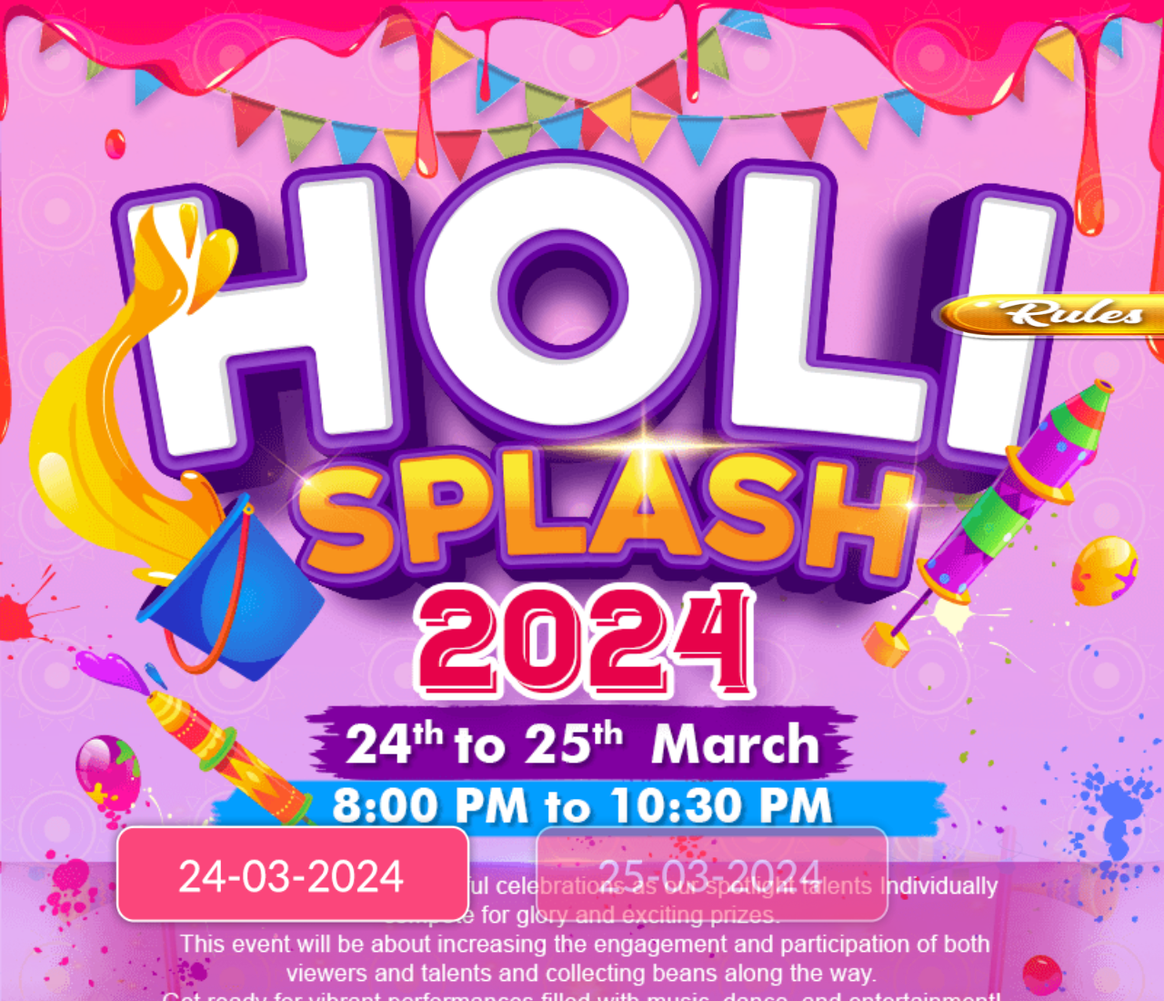
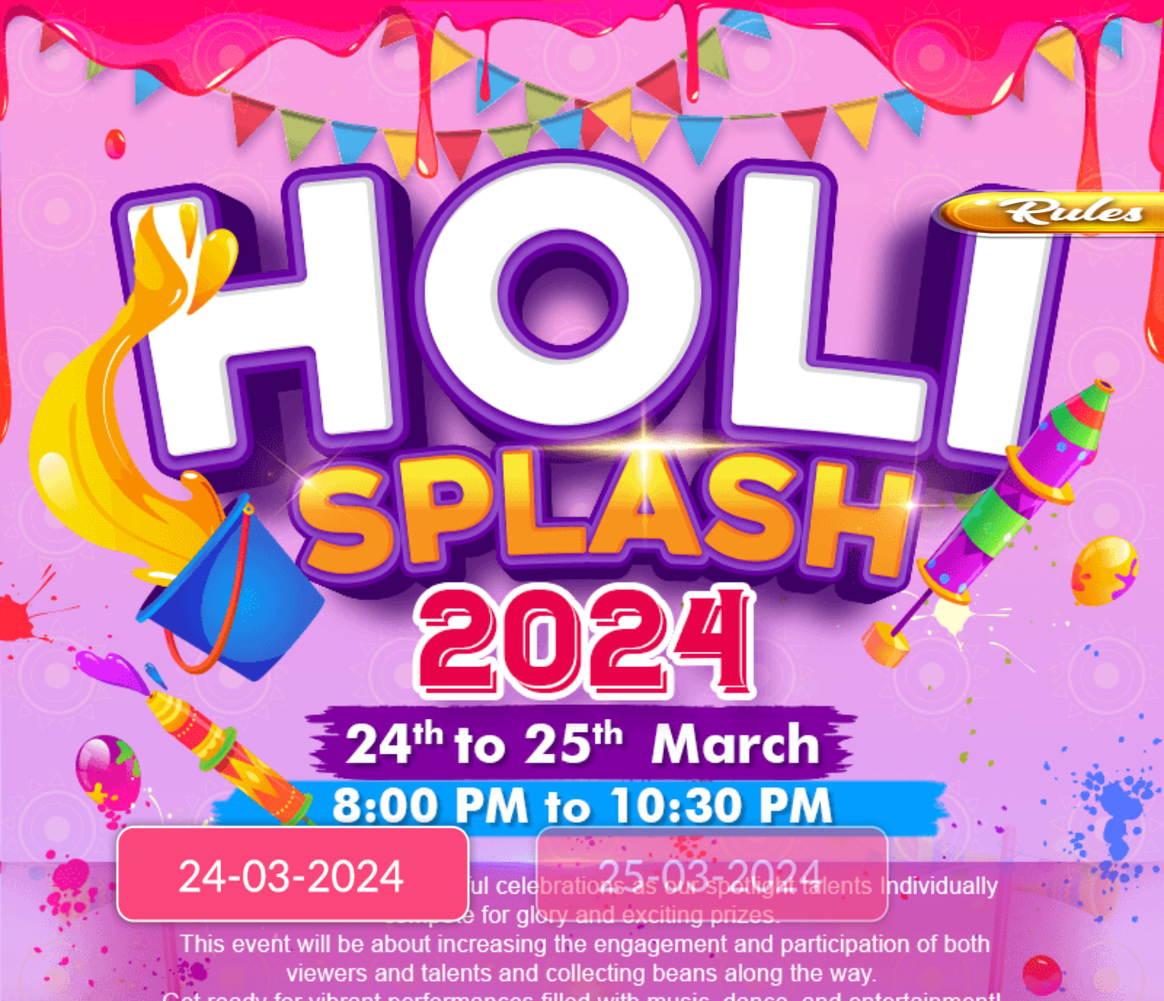
Before and after one commit to khankadir193/HoliSpotlight, a plain HTML site: page index.html in a window 1280 px wide. Shown: the top 1100 px of the page at 91% size. Drawn offline with Linux system fonts and the light colour scheme.

Commit message:
removed unnecessary comment and moved rules button into top

```diff
--- a/style.css
+++ b/style.css
@@ -39,7 +39,7 @@ body {
   background: none;
   box-shadow: none;
   border: none;
-  top: 10rem;
+  top: 3rem;
   width: 20%;
   height: 7%;
 }
@@ -59,12 +59,9 @@ body {
   width: 24vw;
   overflow: hidden;
   margin: auto;
-  /* margin-top: 2rem; */
 }
 
 #crousalIcon {
-  /* width: 57%;
-  height: 8vh; */
   display: flex;
   transition: transform 0.5s ease-in-out;
 }
@@ -72,8 +69,6 @@ body {
 .crousal-img {
   width: 100%;
   height: 16vh;
-  /* position: absolute; */
-  /* z-index: 100; */
 }
 
 .rewards-card img {
@@ -82,7 +77,6 @@ body {
 
 .reward-txt {
   text-align: center;
-  /* text-overflow: ellipsis; */
   white-space: break-spaces;
   position: absolute;
   left: 3rem;
@@ -301,8 +295,6 @@ button {
   width: 100%;
 }
 
-.beanImgs {}
-
 .top-frame1 {
   width: 10%;
   display: flex;
@@ -319,9 +311,6 @@ button {
 .leader-beans1 {
   width: 30%;
   display: flex;
-  /* position: absolute;
-  right: 7vw;
-  bottom: 4vw; */
   justify-content: center;
   align-items: center;
   position: relative;
```
